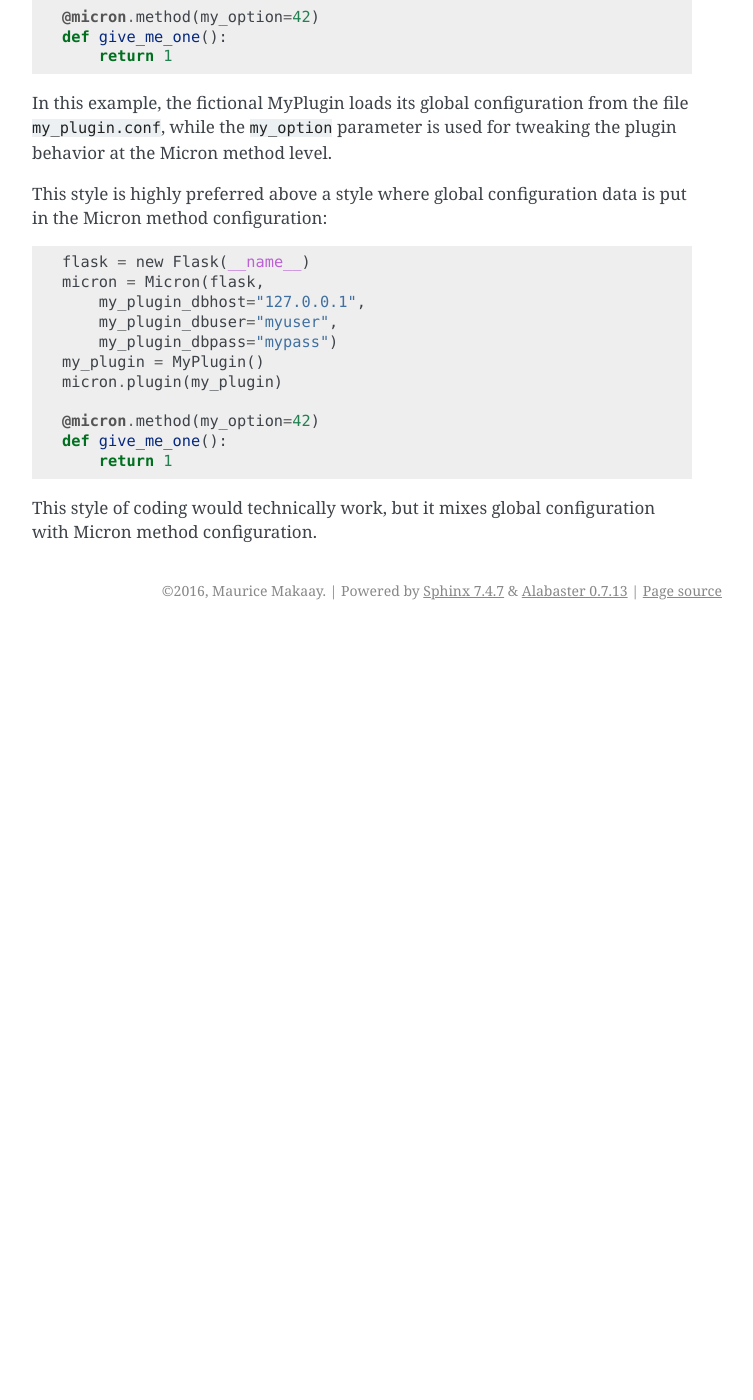
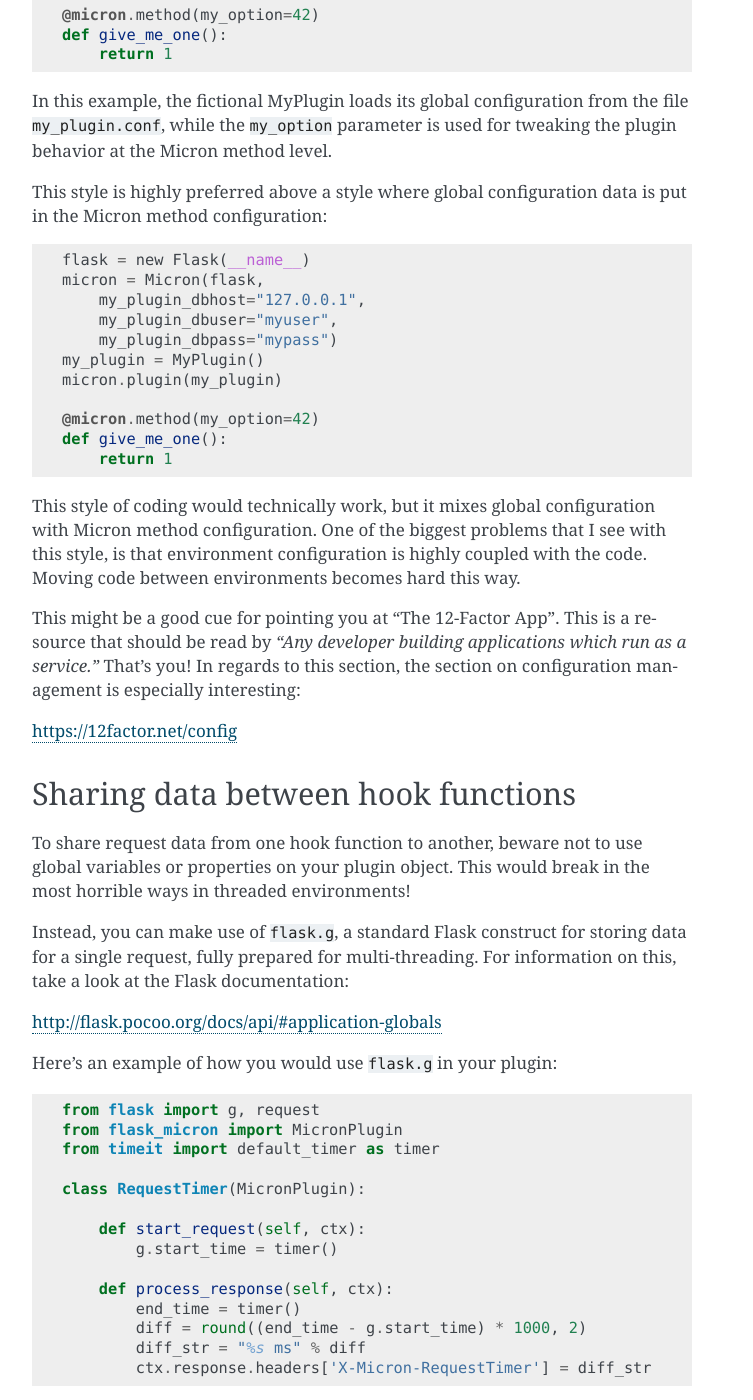
Before and after one commit to mmakaay/flask_micron, a Sphinx documentation site: the page built from documentation/developers/plugins.rst, in a window 1280 px wide and 1400 px high, scrolled down 6511 px. Shown: the whole window, without its empty margins (388-1141 px from the left). Built offline with Sphinx 7.4.7, drawn with Linux system fonts in a browser that asks for light colours; before the commit the page ends 7141 px from its top, so only the background shows below that; some of the changed text lies outside the part shown.

Commit message:
Code cleanup and doc check.

```diff
--- a/documentation/developers/plugins.rst
+++ b/documentation/developers/plugins.rst
@@ -203,7 +203,7 @@
 * **READ**: The hook can read the data
 
 You might have noticed that no WRITE option is defined for the properties
-``function``, ``config`` and ``error``. The reason for this, is that the
+**function**, **config** and **error**. The reason for this, is that the
 Flask-Micron core code is responsible for setting these.
 
 Another thing you might have noticed, is that all hooks that have the WRITE
@@ -324,7 +324,7 @@
 
 When your plugin requires some global configuration, for example the
 connection details for a database connection, then don't implement this
-using the configuration system as described above. This system is primarily
+using the configuration system as described above. That system is primarily
 designed for configuration options that might differ per method.
 
 Example of a clean implementation::
@@ -358,4 +358,87 @@
         return 1
 
 This style of coding would technically work, but it mixes global
-configuration with Micron method configuration.
+configuration with Micron method configuration. One of the biggest
+problems that I see with this style, is that environment configuration
+is highly coupled with the code. Moving code between environments
+becomes hard this way.
+
+This might be a good cue for pointing you at "The 12-Factor App".
+This is a resource that should be read by *"Any developer building
+applications which run as a service."* That's you! In regards to
+this section, the section on configuration management is especially
+interesting:
+
+https://12factor.net/config
+
+Sharing data between hook functions
+-----------------------------------
+
+To share request data from one hook function to another, beware not to
+use global variables or properties on your plugin object. This would
+break in the most horrible ways in threaded environments!
+
+Instead, you can make use of ``flask.g``, a standard Flask construct
+for storing data for a single request, fully prepared for multi-threading.
+For information on this, take a look at the Flask documentation:
+
+http://flask.pocoo.org/docs/api/#application-globals
+
+Here's an example of how you would use ``flask.g`` in your plugin::
+
+    from flask import g, request
+    from flask_micron import MicronPlugin
+    from timeit import default_timer as timer
+
+    class RequestTimer(MicronPlugin):
+
+        def start_request(self, ctx):
+            g.start_time = timer()
+
+        def process_response(self, ctx):
+            end_time = timer()
+            diff = round((end_time - g.start_time) * 1000, 2)
+            diff_str = "%s ms" % diff
+            ctx.response.headers['X-Micron-RequestTimer'] = diff_str
+
+This plugin records the start time for the request in ``flask.g.start_time``.
+By the time that a response has been cooked up, the plugin uses the recorded
+start time to determine how long request processing took. This time is
+then added to the response headers. Below, (part of) the response headers
+for a request that uses the above plugin::
+
+    HTTP/1.0 200 OK
+    Content-Type: application/json
+    X-Micron-CSRF-Token: 90dfd8d6-31e6-47f2-a153-ea68b866a6a5
+    X-Micron-RequestTimer: 1.36 ms
+    Server: Werkzeug/0.11.11 Python/3.5.2
+
+Self-Shunt: Quick 'n Dirty Pluggin'
+-----------------------------------
+
+Let's say that you are writing a simple single file web service using
+Flask-Micron and feel the need for some plugin features, without feeling
+the love for having to create a full fledged plugin. In this case, you
+might like the following pattern::
+
+    from flask import Flask
+    from flask_micron import Micron
+    from time import time
+
+    def process_response(ctx):
+       ctx.response.headers['X-Micron-I-Was'] = "here!"
+
+    micron = Micron(Flask(__name__).plugin(globals())
+
+    @micron.method()
+    def get_epoch():
+        return round(time())
+
+Note that it is important that ``plugin(globals())`` is called *after*
+defining the required hook function(s).
+
+.. note::
+    I call the pattern "Self-Shunt", because of its similarities with the
+    unit testing Self-Shunt pattern. In unit testing it means that you
+    write a test class, which injects itself as a dependency in the
+    tested code.
--- a/documentation/users/quickstart.rst
+++ b/documentation/users/quickstart.rst
@@ -302,8 +302,8 @@
     {
       "caused_by": "server",
       "code": "UnhandledException",
-      "description": "During execution of a Micron method, an exception was
-                      raised that was not handled by the service.",
+      "description": "During execution of a Micron method, an exception " + \
+                     "was raised that was not handled by the service.",
       "details": {
         "error_message": "I don't like it",
         "error_type": "ValueError"
```
Also changed, not shown: other parts of documentation/developers/plugins.rst (+1 -1 lines), 7 other files.
